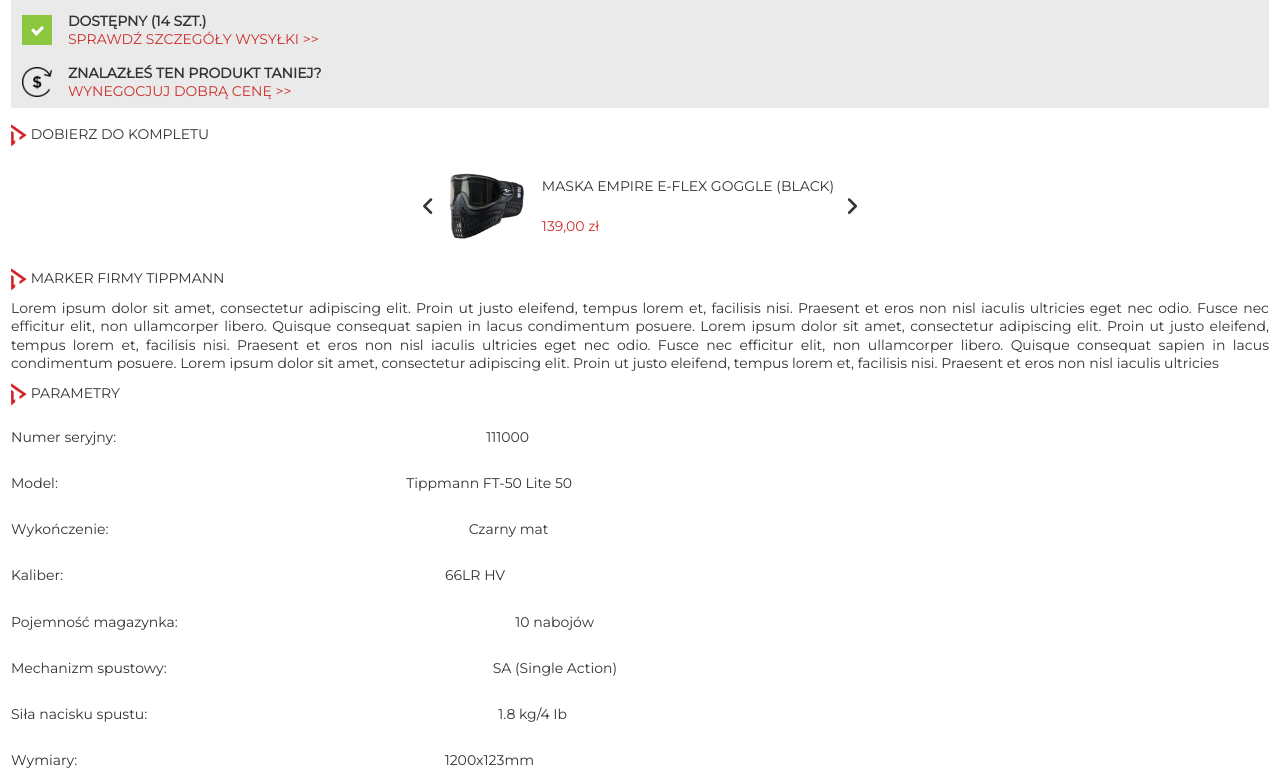
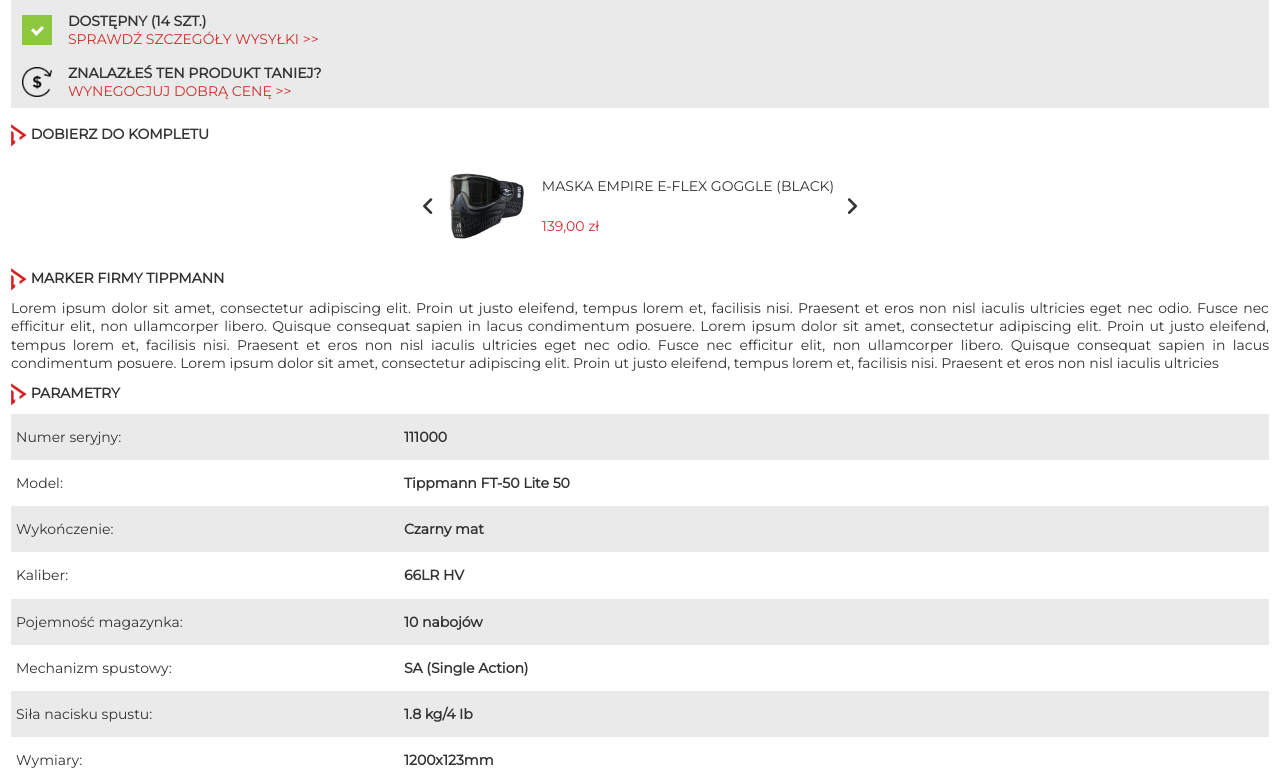
Before and after one commit to prgt2/assassins_projector, a plain HTML site: page html/projector.html in a window 1280 px wide. Shown: the part 1000-1780 px from the top of the page. Drawn offline with nearby package versions, Linux system fonts and the light colour scheme.

Commit message:
fixed params

```diff
--- a/css/style_small.css
+++ b/css/style_small.css
@@ -475,6 +475,7 @@
 .desc_name span,
 .dict_name span {
     line-height: 32px;
+    font-weight: bold;
     text-transform: uppercase;
 }
 
@@ -546,12 +547,19 @@
     flex-direction: column;
 }
 
+.param:nth-child(odd) {
+    background: #eaeaea;
+}
+
 .param {
     display: flex;
+    justify-content: left;
 }
 
 .param_name {
-    flex-grow: 1;
+    width: 50%;
+    max-width: 373px;
+    padding: 0 5px 0 5px;
 }
 
 .param_name::after {
@@ -559,7 +567,13 @@
 }
 
 .param_value {
-    margin: auto;
+    width: 50%;
+    margin: auto 0 auto 5px;
+    padding: 0 5px 0 5px;
     /* centruje anchor linka pionowo */
-    flex-grow: 2;
+    font-weight: bold;
 }
+
+.param_value:hover {
+    color: #ce2e2a;
+}
```
